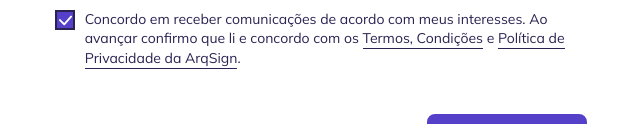
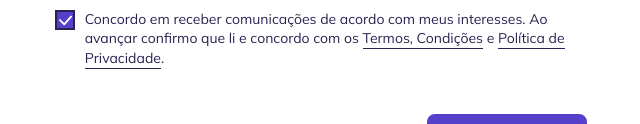
Before and after one commit to Henderson-dev/Form-Base, a website: page src/index.html in a window 1280 px wide. Shown: the part 523-647 px from the top of the page, without its empty margins (319-959 px from the left). Drawn offline with Linux system fonts and the light colour scheme.

Commit message:
Update index

```diff
--- a/src/index.html
+++ b/src/index.html
@@ -157,7 +157,7 @@
                                 <label class="check-purple mb-5">
                                         <input type="checkbox" name="accept_terms" id="accept_terms" value="concentimento" class="check-input">
                                         <span class="label_acept" onclick="checkboxClick('accept_terms', 'msg-step-01')">
-                                            Concordo em receber comunicações de acordo com meus interesses. Ao avançar confirmo que li e concordo com os <a href="#" id="box-terms" title="Termos, Condições" aria-label="Termos, Condições">Termos, Condições</a> e <a href="#" id="box-policy" title="Política de Privacidade da ArqSign" aria-label="Política de Privacidade da ArqSign">Política de Privacidade da ArqSign</a>.
+                                            Concordo em receber comunicações de acordo com meus interesses. Ao avançar confirmo que li e concordo com os <a href="#" id="box-terms" title="Termos, Condições" aria-label="Termos, Condições">Termos, Condições</a> e <a href="#" id="box-policy" title="Política de Privacidade" aria-label="Política de Privacidade">Política de Privacidade</a>.
                                         </span>
                                 </label>
                                 <!-- <input type="button" class="btn" name="" id="action-step-01" value="Avançar" data-value="Avançar"> -->
```
